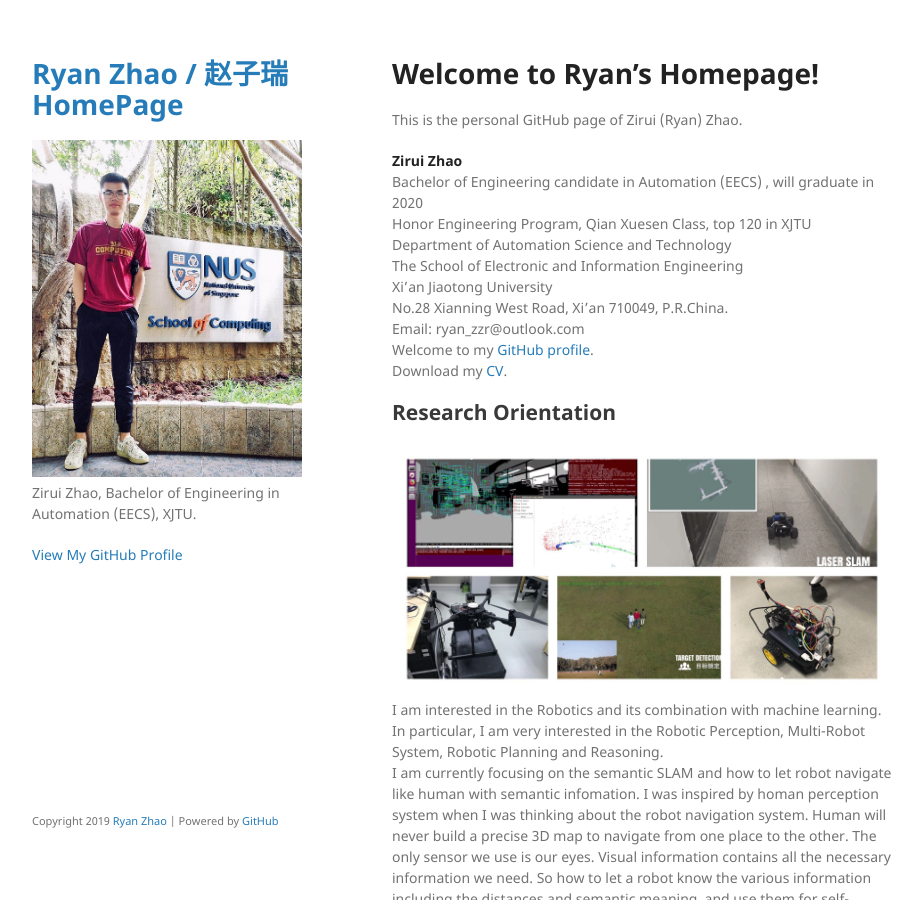
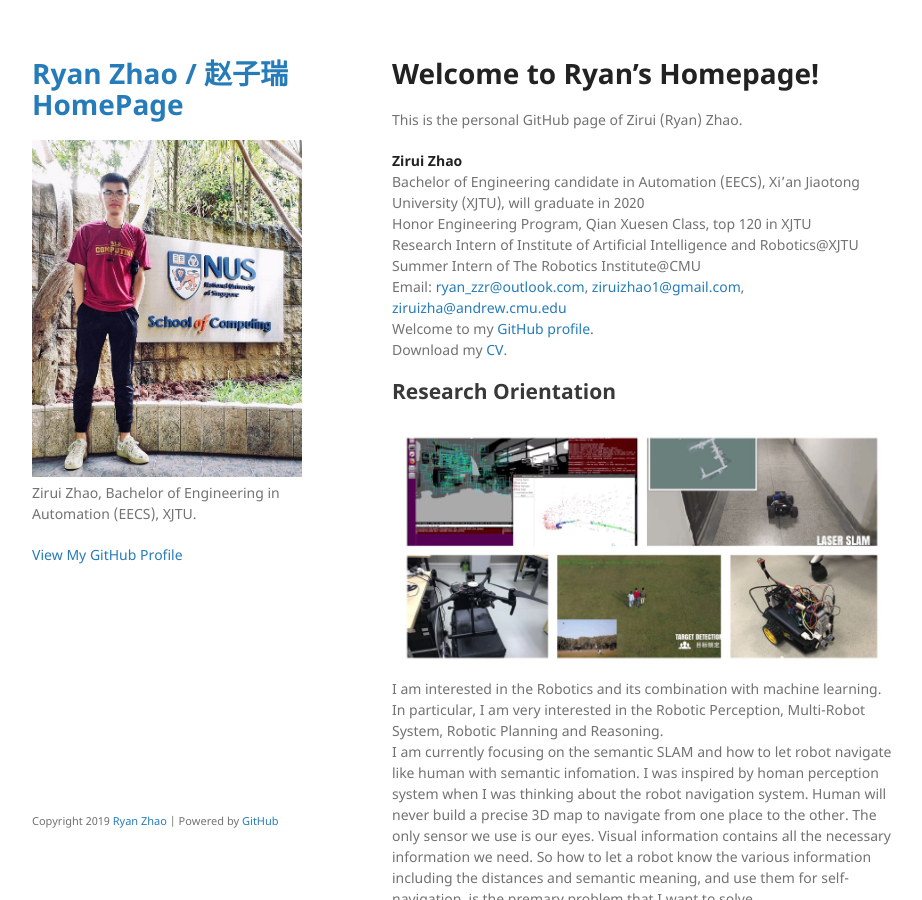
Before and after one commit to 1989Ryan/1989Ryan.github.io, a Jekyll site: the page built from index.md, in a window 1280 px wide and 900 px high. Shown: the whole window, without its empty margins (178-1100 px from the left). Built offline with Jekyll 4.4.1, drawn with Linux system fonts in a browser that asks for light colours; our own code applies the rules of GitHub Pages for plain Markdown files.

Commit message:
Update index.md

```diff
--- a/index.md
+++ b/index.md
@@ -7,13 +7,11 @@ layout: default
 This is the personal GitHub page of Zirui (Ryan) Zhao.<br/>
 
   **Zirui Zhao**<br/>
-  Bachelor of Engineering candidate in Automation (EECS) , will graduate in 2020 <br/>
+  Bachelor of Engineering candidate in Automation (EECS), Xi'an Jiaotong University (XJTU), will graduate in 2020 <br/>
   Honor Engineering Program, Qian Xuesen Class, top 120 in XJTU <br/>
-  Department of Automation Science and Technology <br/>
-  The School of Electronic and Information Engineering<br/>
-  Xi'an Jiaotong University<br/>
-  No.28 Xianning West Road, Xi'an 710049, P.R.China.<br/>
-  Email: ryan_zzr@outlook.com<br/>
+  Research Intern of Institute of Artificial Intelligence and Robotics@XJTU <br/>
+  Summer Intern of The Robotics Institute@CMU <br/>
+  Email: [ryan_zzr@outlook.com](mailto:ryan_zzr@outlook.com), [ziruizhao1@gmail.com](mailto:ziruizhao1@gmail.com), [ziruizha@andrew.cmu.edu](mailto:ziruizha@andrew.cmu.edu)<br/>
   Welcome to my [GitHub profile](https://github.com/1989Ryan).<br/>
   Download my [CV](https://github.com/1989Ryan/README_pictures/raw/master/images/CV_Zirui_Zhao.pdf).<br/>
 
```
